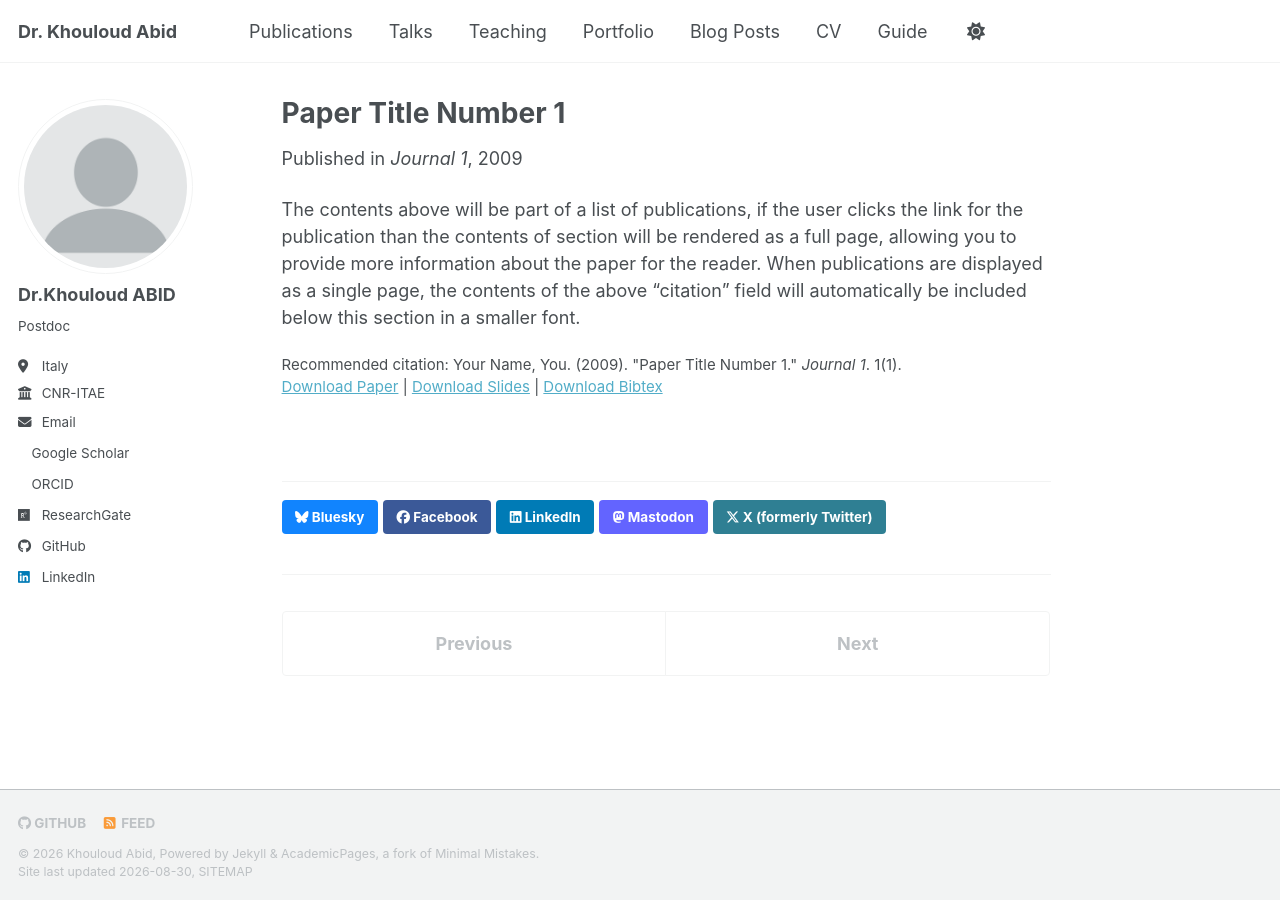
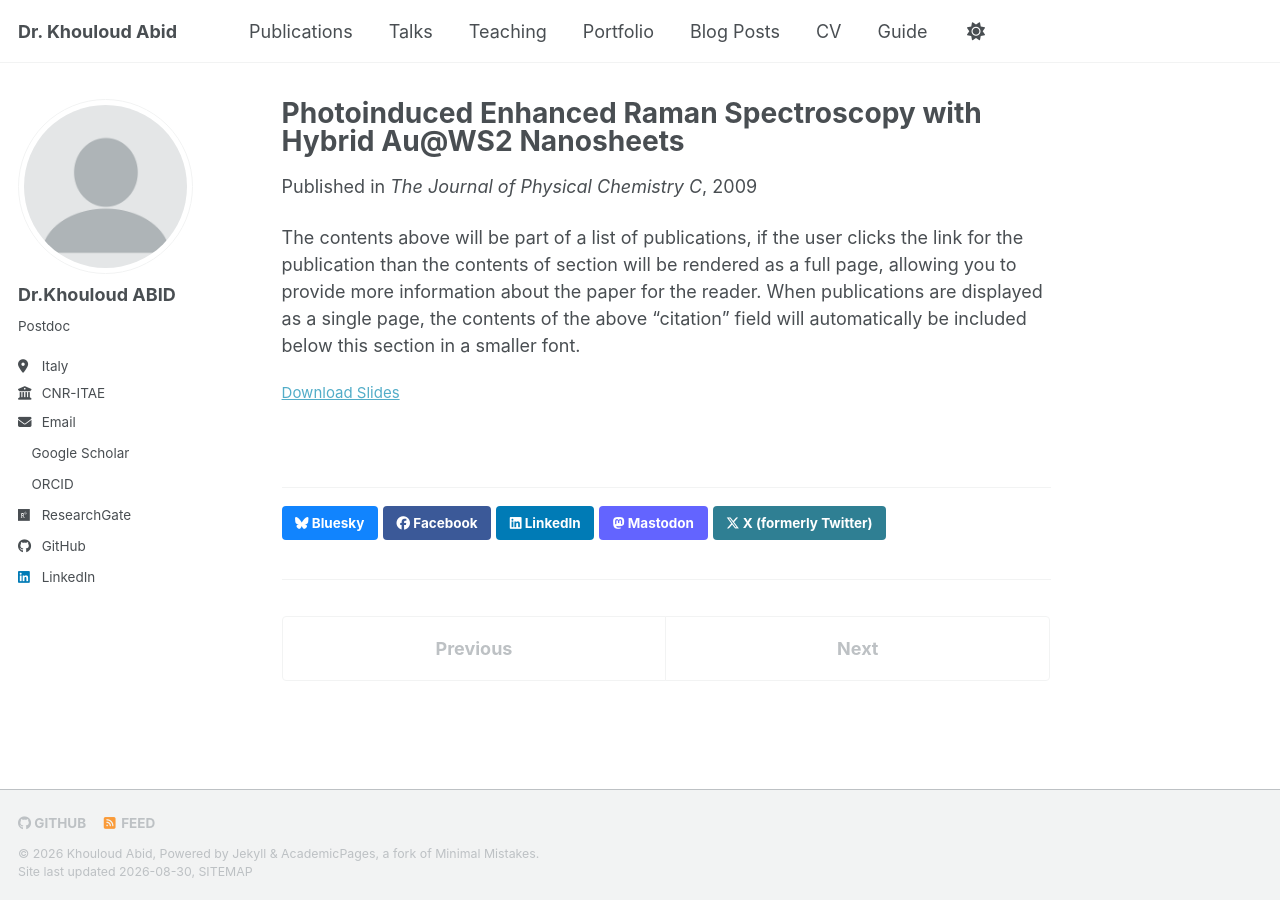
Before and after one commit to Khouloud-Abid/Dr.Khouloud_Abid.github.io, a Jekyll site: the page built from _publications/2009-10-01-paper-title-number-1.md, in a window 1280 px wide. Built offline with Jekyll 4.4.1, drawn with Linux system fonts in a browser that asks for light colours; a style sheet for code colours, icons or effects is not loaded.

Commit message:
Update 2009-10-01-paper-title-number-1.md

```diff
--- a/_publications/2009-10-01-paper-title-number-1.md
+++ b/_publications/2009-10-01-paper-title-number-1.md
@@ -1,14 +1,11 @@
 ---
-title: "Paper Title Number 1"
+title: "Photoinduced Enhanced Raman Spectroscopy with Hybrid Au@WS2 Nanosheets"
 collection: publications
 category: manuscripts
 permalink: /publication/2009-10-01-paper-title-number-1
-excerpt: 'This paper is about the number 1. The number 2 is left for future work.'
 date: 2009-10-01
-venue: 'Journal 1'
+venue: 'The Journal of Physical Chemistry C'
 slidesurl: 'https://academicpages.github.io/files/slides1.pdf'
-paperurl: 'https://academicpages.github.io/files/paper1.pdf'
-bibtexurl: 'https://academicpages.github.io/files/bibtex1.bib'
-citation: 'Your Name, You. (2009). &quot;Paper Title Number 1.&quot; <i>Journal 1</i>. 1(1).'
+paperurl: 'https://Dr.Khouloud_Abid.github.io/files/Abid_JPC C.pdf'
 ---
 The contents above will be part of a list of publications, if the user clicks the link for the publication than the contents of section will be rendered as a full page, allowing you to provide more information about the paper for the reader. When publications are displayed as a single page, the contents of the above "citation" field will automatically be included below this section in a smaller font.
```
